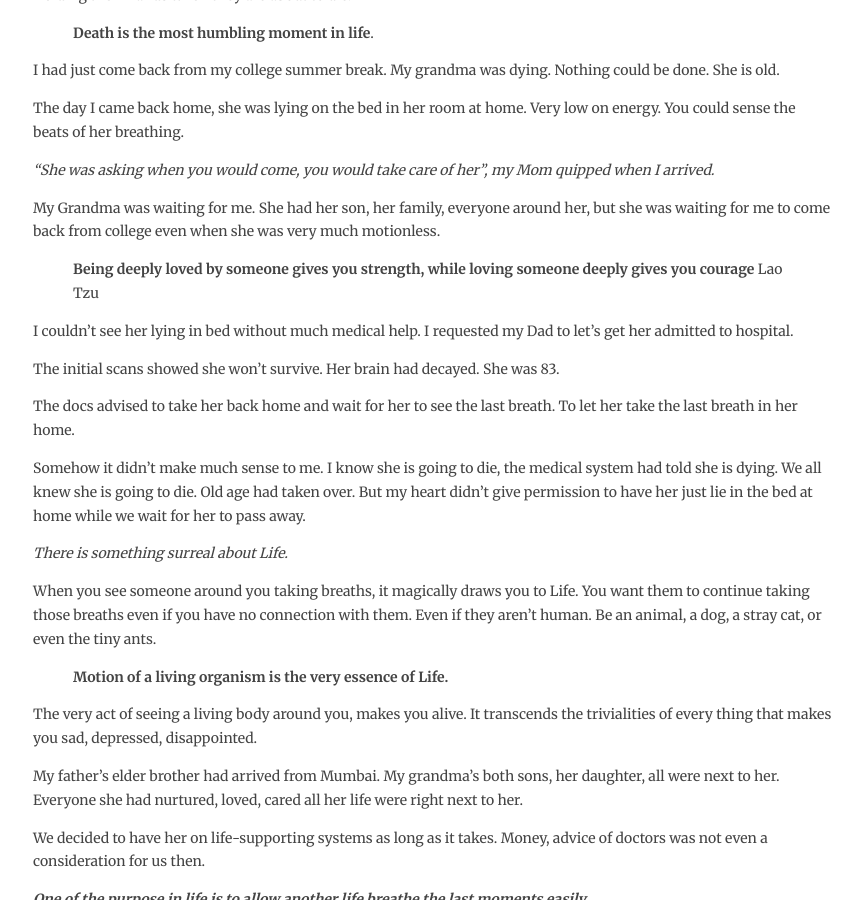
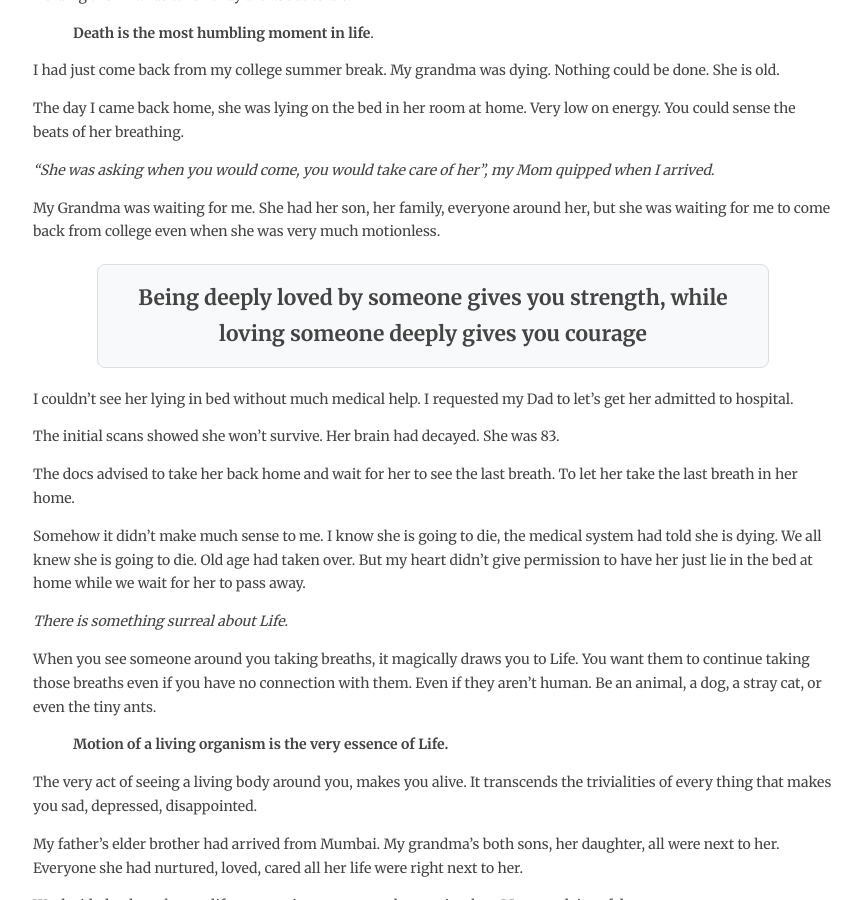
Before and after one commit to trmanish/trmanish.github.io, a Jekyll site: the page built from _posts/2025-02-24-death-sadness.md, in a window 1280 px wide and 900 px high, scrolled down 1557 px. Shown: the whole window, without its empty margins (207-1069 px from the left). Built offline with Jekyll 4.4.1, drawn with Linux system fonts in a browser that asks for light colours.

Commit message:
new post

```diff
--- a/_posts/2025-02-24-death-sadness.md
+++ b/_posts/2025-02-24-death-sadness.md
@@ -43,8 +43,10 @@ The day I came back home, she was lying on the bed in her room at home. Very low
 
 My Grandma was waiting for me. She had her son, her family, everyone around her, but she was waiting for me to come back from college even when she was very much motionless. <br>
 
-> **Being deeply loved by someone gives you strength, while loving someone deeply gives you courage**
->  Lao Tzu <br>
+<div style="text-align: center; font-size: 1.5em; padding: 15px; border-radius: 8px; background-color: #f8f9fa; border: 1px solid #ddd; width: 80%; margin: 20px auto;">
+    <strong>Being deeply loved by someone gives you strength, while loving someone deeply gives you courage</strong>
+</div>
+
 
 I couldn't see her lying in bed without much medical help. I requested my Dad to let's get her admitted to hospital.
 
```
